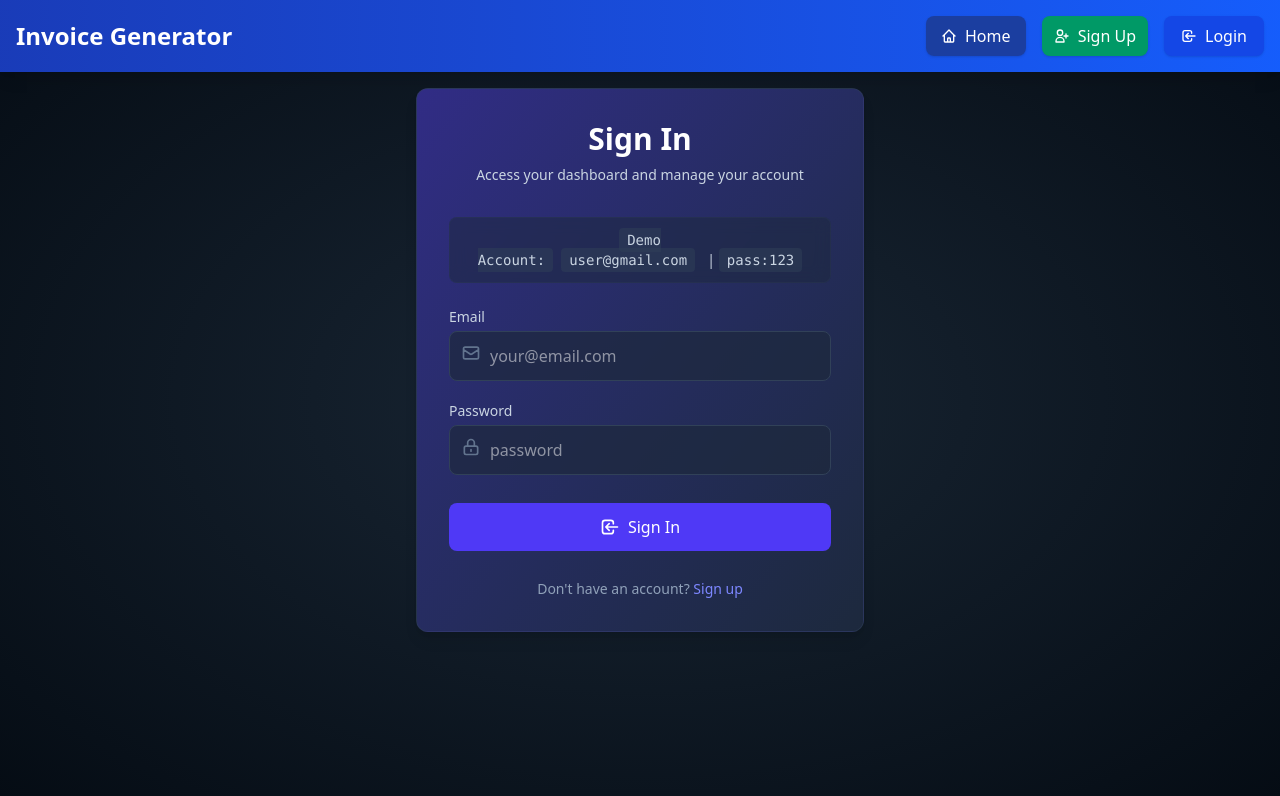
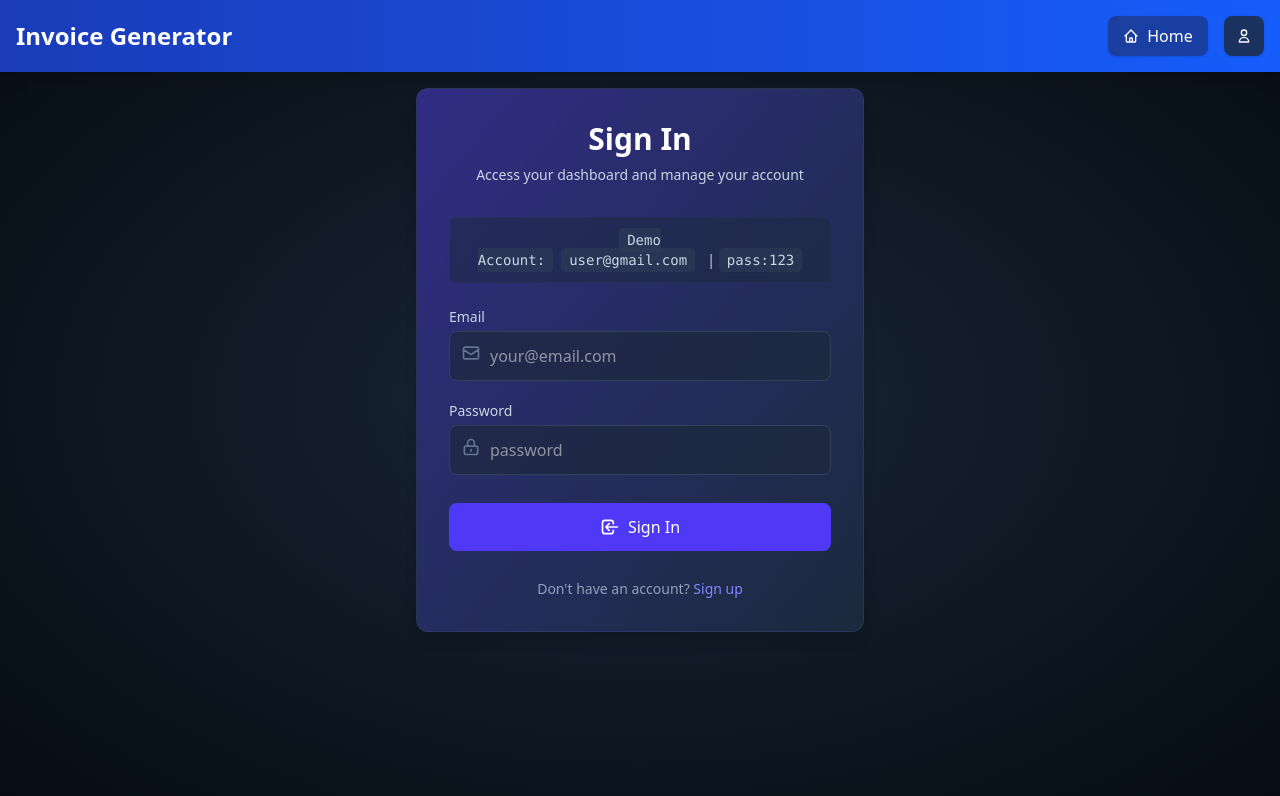
Before and after one commit to Durgeshkushwaha/Invoice_Generator, a React (Vite) app in the folder frontend/: page / in a window 1280 px wide. Shown: the top 796 px of the page. Built offline with nearby package versions, Linux system fonts and the light colour scheme; sample sign-in values are in the browser's storage.

Commit message:
added user account icon and its details in navbar

```diff
--- a/frontend/src/components/Navbar.jsx
+++ b/frontend/src/components/Navbar.jsx
@@ -1,9 +1,24 @@
-import React from "react";
+import React, { useState, useRef } from "react";
 import { Link } from "react-router-dom";
 import { useAuth } from '../contexts/AuthContext';
 
 function Navbar() {
-    const { user, token } = useAuth();
+    const { user, token, logout } = useAuth();
+    const [isDropdownOpen, setIsDropdownOpen] = useState(false);
+    const dropdownRef = useRef(null);
+
+    // Close dropdown when clicking outside
+    React.useEffect(() => {
+        function handleClickOutside(event) {
+            if (dropdownRef.current && !dropdownRef.current.contains(event.target)) {
+                setIsDropdownOpen(false);
+            }
+        }
+        document.addEventListener("mousedown", handleClickOutside);
+        return () => {
+            document.removeEventListener("mousedown", handleClickOutside);
+        };
+    }, []);
 
     return (
         <nav className="bg-gradient-to-r from-blue-800 to-blue-600 text-white p-3 sm:p-4 shadow-lg">
@@ -28,6 +43,8 @@ function Navbar() {
                         Home
                     </Link>
 
+                    {!user && (
+                        <>
                             <Link
                                 to="/signup"
                                 className="px-3 py-2 text-sm sm:text-base rounded-lg bg-emerald-600 hover:bg-emerald-700 text-white font-medium transition-colors shadow-sm flex items-center justify-center flex-1 sm:flex-initial min-w-[100px]"
@@ -47,6 +64,56 @@ function Navbar() {
                                 </svg>
                                 Login
                             </Link>
+                        </>
+                    )}
+
+                    {/* User Account Dropdown */}
+                    {user && (
+                        <div className="relative" ref={dropdownRef}>
+                            <button
+                                onClick={() => setIsDropdownOpen(!isDropdownOpen)}
+                                className="px-3 py-3 text-sm sm:text-base cursor-pointer rounded-lg bg-gray-800/80 hover:bg-gray-900 text-white font-medium transition-colors shadow-sm flex items-center justify-center flex-1 sm:flex-initial min-w-[40px]"
+                            >
+                                <svg xmlns="http://www.w3.org/2000/svg" className="h-4 w-4" fill="none" viewBox="0 0 24 24" stroke="currentColor">
+                                    <path strokeLinecap="round" strokeLinejoin="round" strokeWidth={2} d="M16 7a4 4 0 11-8 0 4 4 0 018 0zM12 14a7 7 0 00-7 7h14a7 7 0 00-7-7z" />
+                                </svg>
+
+                            </button>
+
+
+                            {isDropdownOpen && (
+                                <div className="absolute right-0 mt-2 w-48 bg-white rounded-md shadow-lg py-1 z-50">
+                                    <div className="px-4 py-2 border-b border-gray-200">
+                                        {user.name && <p className="text-sm text-gray-700 font-medium">{user.name}</p>}
+                                        <p className="text-xs text-gray-700 ">{user.email}</p>
+                                    </div>
+                                    <Link
+                                        to="/account"
+                                        className="block px-4 py-2 text-sm text-gray-700 hover:bg-gray-300"
+                                        onClick={() => setIsDropdownOpen(false)}
+                                    >
+                                        Account Settings
+                                    </Link>
+                                    <Link
+                                        to="/invoices"
+                                        className="block px-4 py-2 text-sm text-gray-700 hover:bg-gray-300"
+                                        onClick={() => setIsDropdownOpen(false)}
+                                    >
+                                        My Invoices
+                                    </Link>
+                                    <button
+                                        onClick={() => {
+                                            logout();
+                                            setIsDropdownOpen(false);
+                                        }}
+                                        className="block w-full text-left px-4 py-2 text-sm font-bold cursor-pointer text-red-600 hover:bg-gray-300"
+                                    >
+                                        Logout
+                                    </button>
+                                </div>
+                            )}
+                        </div>
+                    )}
                 </div>
             </div>
         </nav>
```
Lines whose indentation alone changed are shown as unchanged.
